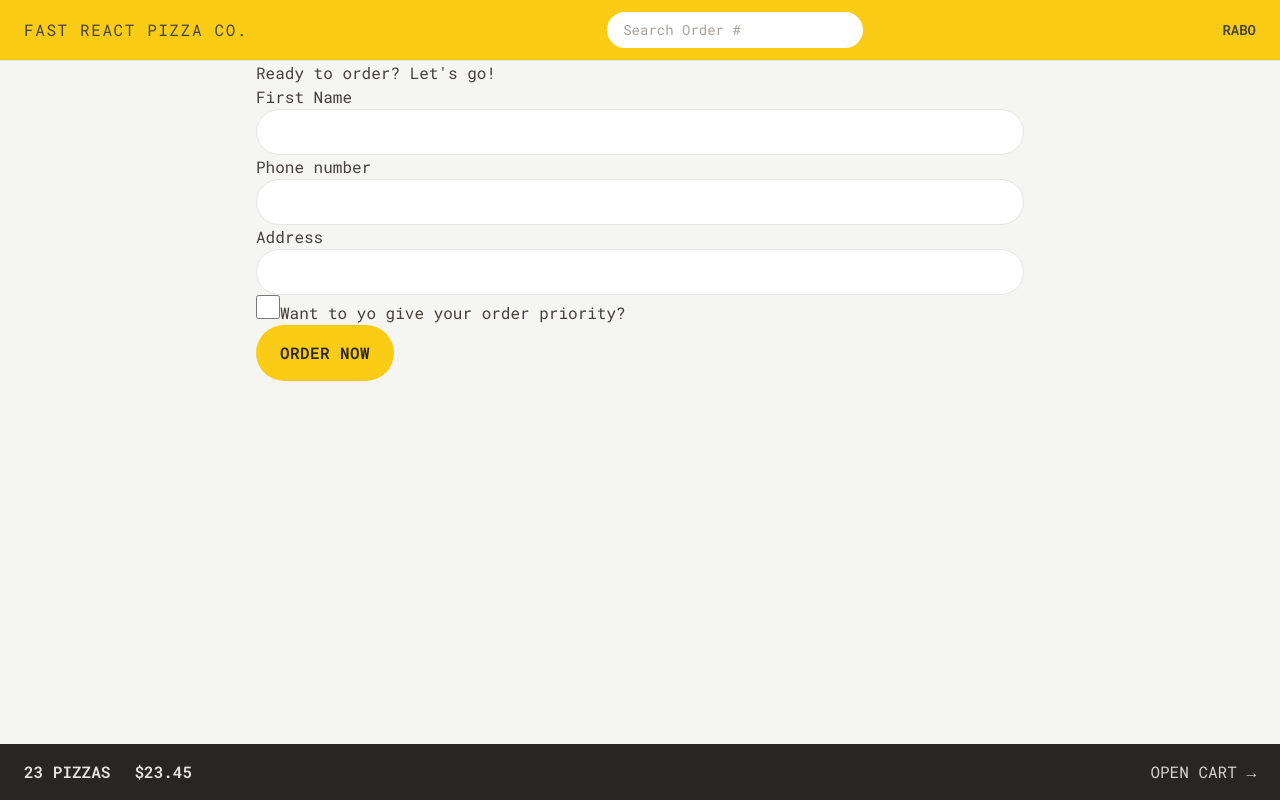
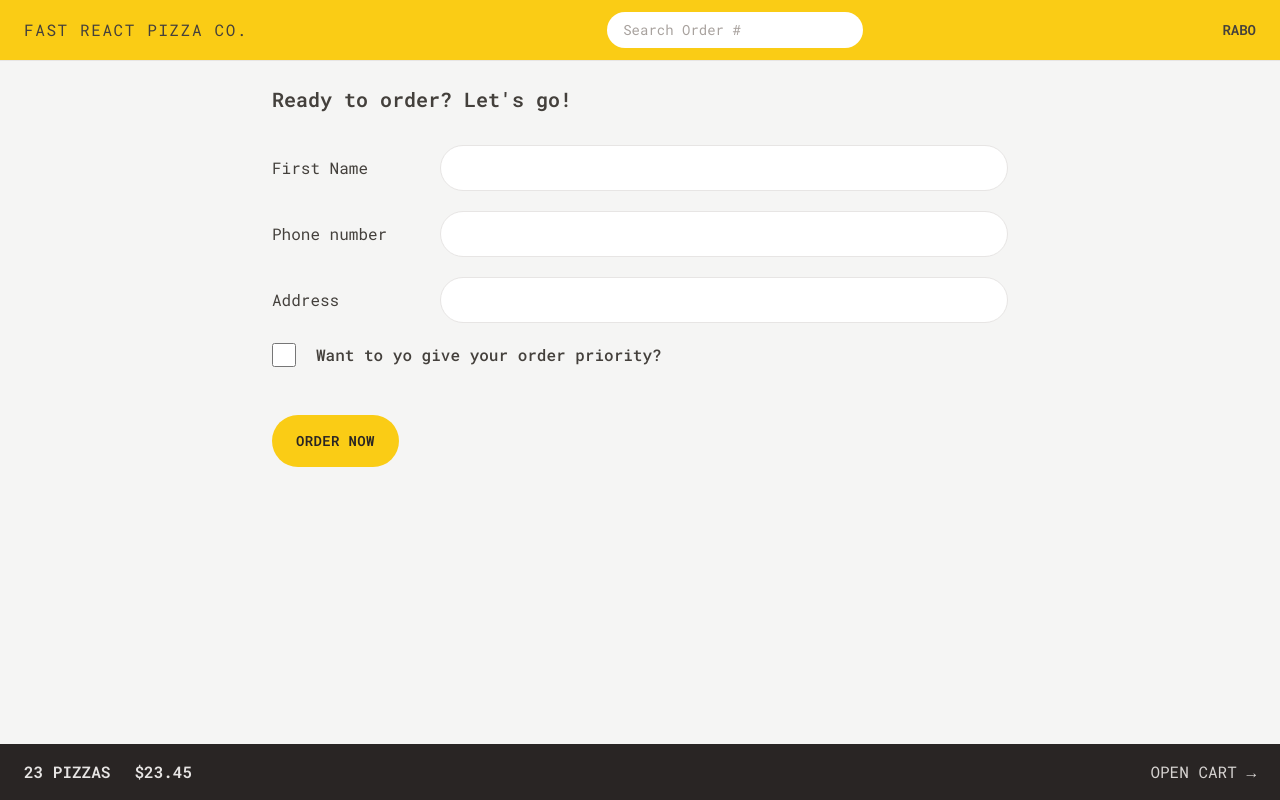
Before and after one commit to rabobahago/fast-react-pizza, a React (Vite) app: page /order/new in a window 1280 px wide. Built offline with nearby package versions, Linux system fonts and the light colour scheme.

Commit message:
favicon changed and create order styled with tailwind added

```diff
--- a/src/features/order/CreateOrder.jsx
+++ b/src/features/order/CreateOrder.jsx
@@ -39,31 +39,40 @@
   const cart = fakeCart;
 
   return (
-    <div>
-      <h2>Ready to order? Let's go!</h2>
+    <div className="px-4 py-6">
+      <h2 className="mb-8 text-xl font-semibold">Ready to order? Let's go!</h2>
 
       <Form method="POST">
-        <div>
-          <label>First Name</label>
-          <input type="text" name="customer" required className="input" />
+        <div className="mb-5 flex flex-col gap-2 sm:flex-row sm:items-center">
+          <label className="sm:basis-40">First Name</label>
+          <input type="text" name="customer" required className="input grow" />
         </div>
 
-        <div>
-          <label>Phone number</label>
-          <div>
-            <input type="tel" name="phone" required className="input" />
+        <div className="mb-5 flex flex-col gap-2 sm:flex-row sm:items-center">
+          <label className="sm:basis-40">Phone number</label>
+          <div className="grow">
+            <input type="tel" name="phone" required className="input w-full" />
+
+            {formErrors?.phone && (
+              <p className="mt-2 rounded-md bg-red-100 p-2 text-xs text-red-700">
+                {formErrors.phone}
+              </p>
+            )}
           </div>
-          {formErrors?.phone && <p>{formErrors.phone}</p>}
         </div>
-
-        <div>
-          <label>Address</label>
-          <div>
-            <input type="text" name="address" required className="input" />
+        <div className="mb-5 flex flex-col gap-2 sm:flex-row sm:items-center">
+          <label className="sm:basis-40">Address</label>
+          <div className="grow">
+            <input
+              type="text"
+              name="address"
+              required
+              className="input w-full"
+            />
           </div>
         </div>
 
-        <div>
+        <div className="mb-12 flex items-center gap-5">
           <input
             className="h-6 w-6 accent-yellow-400 focus:outline-none focus:ring focus:ring-yellow-400 focus:ring-offset-2"
             type="checkbox"
@@ -72,7 +81,9 @@
             // value={withPriority}
             // onChange={(e) => setWithPriority(e.target.checked)}
           />
-          <label htmlFor="priority">Want to yo give your order priority?</label>
+          <label className="font-medium" htmlFor="priority">
+            Want to yo give your order priority?
+          </label>
         </div>
 
         <div>
--- a/src/index.css
+++ b/src/index.css
@@ -4,7 +4,7 @@
 
 @layer components {
   .input {
-    @apply w-full rounded-full border border-stone-200 px-4 py-2 text-sm transition-all duration-300 placeholder:text-stone-400 focus:outline-none focus:ring focus:ring-yellow-400 md:px-6 md:py-3;
+    @apply rounded-full border border-stone-200 px-4 py-2 text-sm transition-all duration-300 placeholder:text-stone-400 focus:outline-none focus:ring focus:ring-yellow-400 md:px-6 md:py-3;
   }
   .loader {
     width: 45px;
--- a/src/utils/Button.jsx
+++ b/src/utils/Button.jsx
@@ -2,12 +2,12 @@
 
 export default function Button({ children, disabled, to, type }) {
   let base =
-    'inline-block rounded-full bg-yellow-400 font-semibold uppercase tracking-wide text-stone-800 transition-colors duration-300 hover:bg-yellow-300 focus:bg-yellow-300 focus:outline-none focus:ring focus:ring-yellow-300 disabled:cursor-not-allowed';
+    'inline-block text-sm rounded-full bg-yellow-400 font-semibold uppercase tracking-wide text-stone-800 transition-colors duration-300 hover:bg-yellow-300 focus:bg-yellow-300 focus:outline-none focus:ring focus:ring-yellow-300 disabled:cursor-not-allowed';
   let styles = {
     primary: base + ' px-4 py-3 md:px-6 md:py-4',
     small: base + ' px-4 py-2 md:px-5 md:py-2.5 text-xs',
     secondary:
-      'inline-block rounded-full border-2 border-stone-300 font-semibold uppercase tracking-wide text-stone-400 transition-colors duration-300 hover:bg-stone-300 focus:bg-stone-300 hover:text-stone-800 focus:outline-none focus:ring focus:text-stone-800 focus:ring-stone-200 disabled:cursor-not-allowed px-4 py-2.5 md:px-6 md:py-3.5',
+      'inline-block text-sm rounded-full border-2 border-stone-300 font-semibold uppercase tracking-wide text-stone-400 transition-colors duration-300 hover:bg-stone-300 focus:bg-stone-300 hover:text-stone-800 focus:outline-none focus:ring focus:text-stone-800 focus:ring-stone-200 disabled:cursor-not-allowed px-4 py-2.5 md:px-6 md:py-3.5',
   };
   if (to === '-1') {
     return (
```
Also changed, not shown: index.html (+5 -2 lines).
